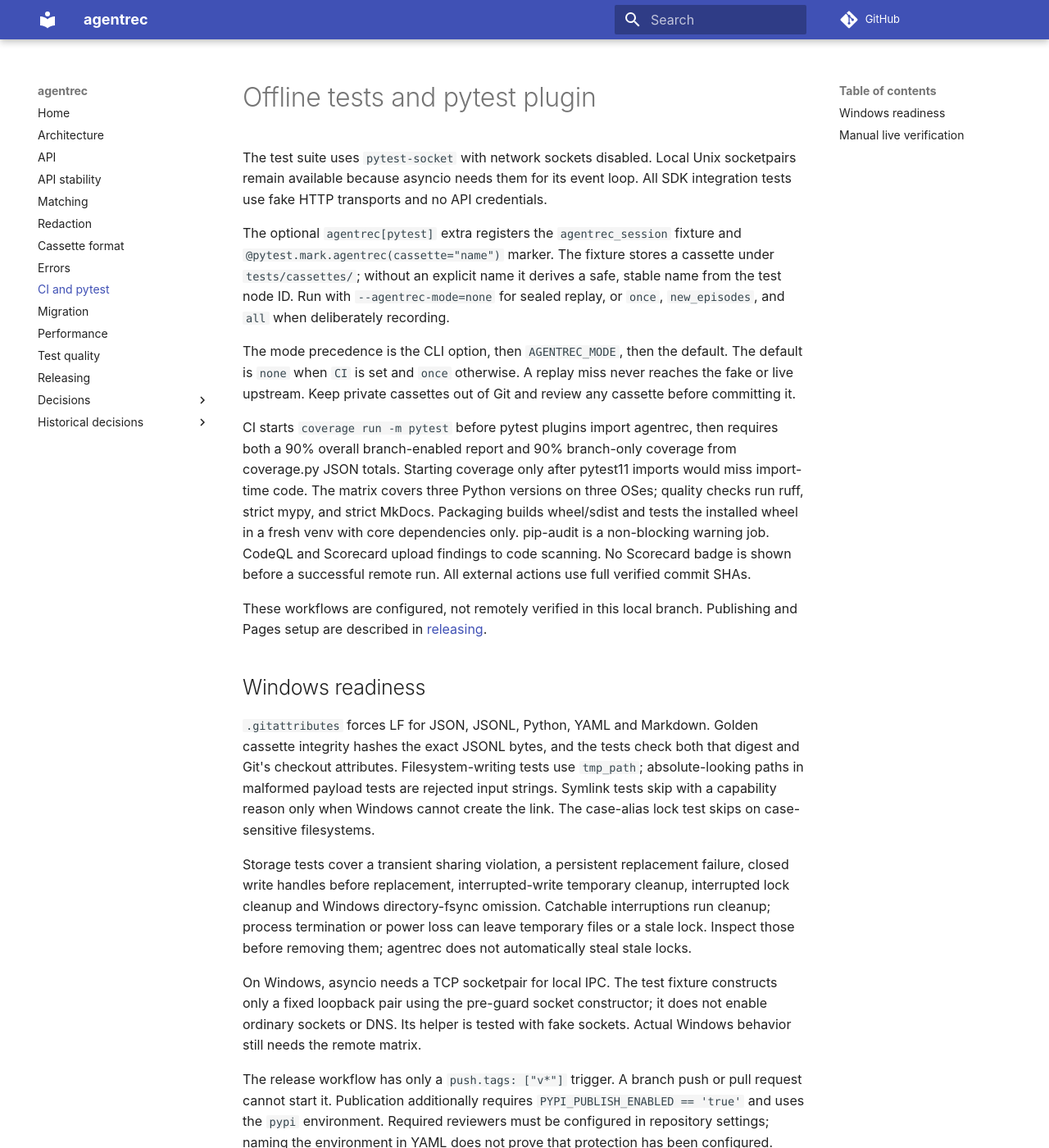
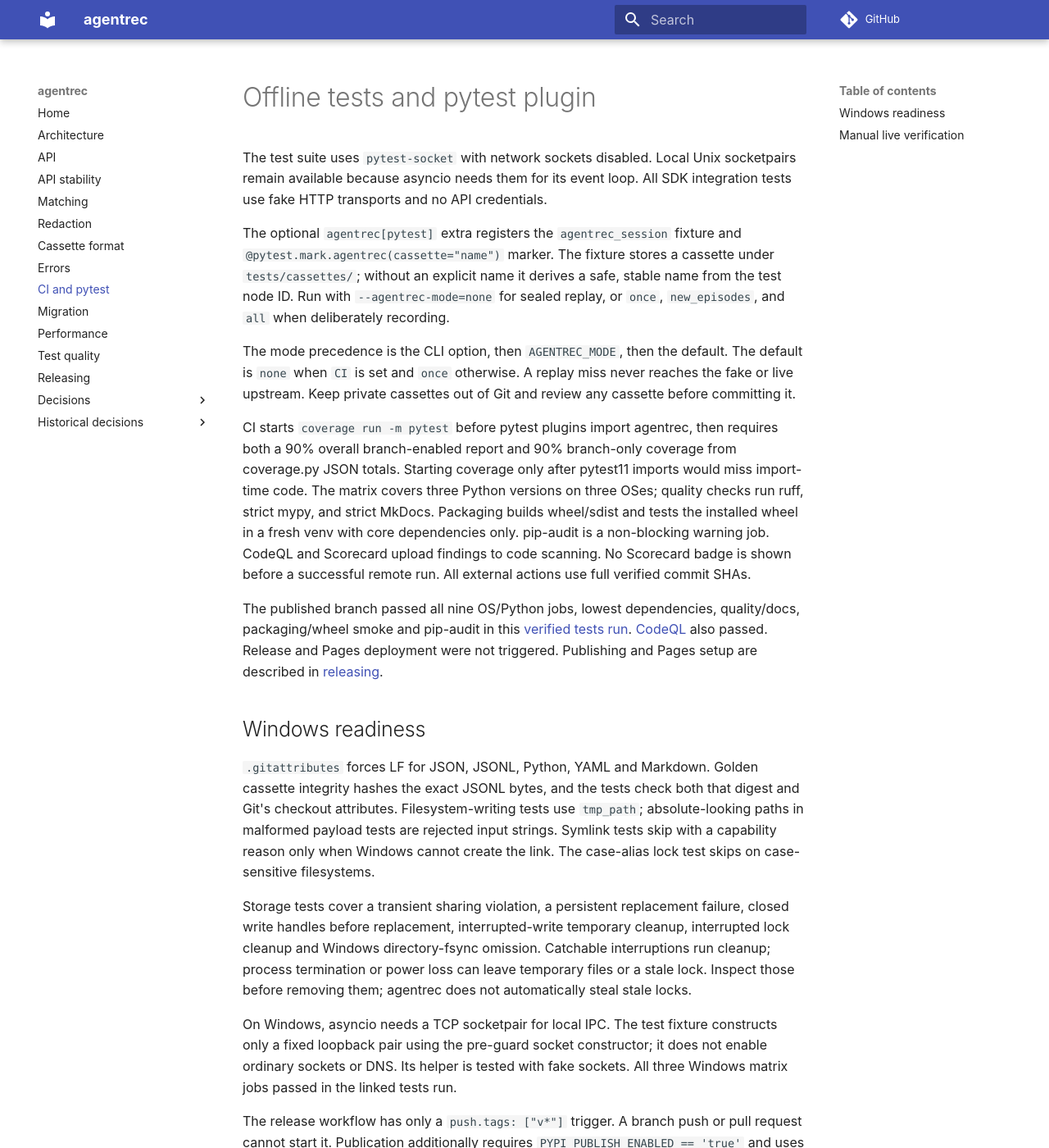
Before and after one commit to vedansh-adepu/agentrec, an MkDocs documentation site: the page built from docs/ci.md, in a window 1280 px wide and 1400 px high. Shown: the whole window at 82% size. Built offline with MkDocs 1.6.1 and Material for MkDocs 9.7.7, drawn with Linux system fonts in a browser that asks for light colours; comment, search, counter and statistics services are not loaded.

Commit message:
docs(ci): cite verified cross-platform and CodeQL results

```diff
--- a/docs/ci.md
+++ b/docs/ci.md
@@ -25,8 +25,12 @@ core dependencies only. pip-audit is a non-blocking warning job. CodeQL and
 Scorecard upload findings to code scanning. No Scorecard badge is shown before
 a successful remote run. All external actions use full verified commit SHAs.
 
-These workflows are configured, not remotely verified in this local branch.
-Publishing and Pages setup are described in [releasing](releasing.md).
+The published branch passed all nine OS/Python jobs, lowest dependencies,
+quality/docs, packaging/wheel smoke and pip-audit in this
+[verified tests run](https://github.com/vedansh-adepu/agentrec/actions/runs/37408832197).
+[CodeQL](https://github.com/vedansh-adepu/agentrec/actions/runs/37408832273)
+also passed. Release and Pages deployment were not triggered. Publishing and
+Pages setup are described in [releasing](releasing.md).
 
 ## Windows readiness
 
@@ -47,7 +51,7 @@ agentrec does not automatically steal stale locks.
 On Windows, asyncio needs a TCP socketpair for local IPC. The test fixture
 constructs only a fixed loopback pair using the pre-guard socket constructor;
 it does not enable ordinary sockets or DNS. Its helper is tested with fake
-sockets. Actual Windows behavior still needs the remote matrix.
+sockets. All three Windows matrix jobs passed in the linked tests run.
 
 The release workflow has only a `push.tags: ["v*"]` trigger. A branch push or
 pull request cannot start it. Publication additionally requires
```
Also changed, not shown: README.md (+3 -3 lines), docs/test-quality.md (+5 -4 lines).
